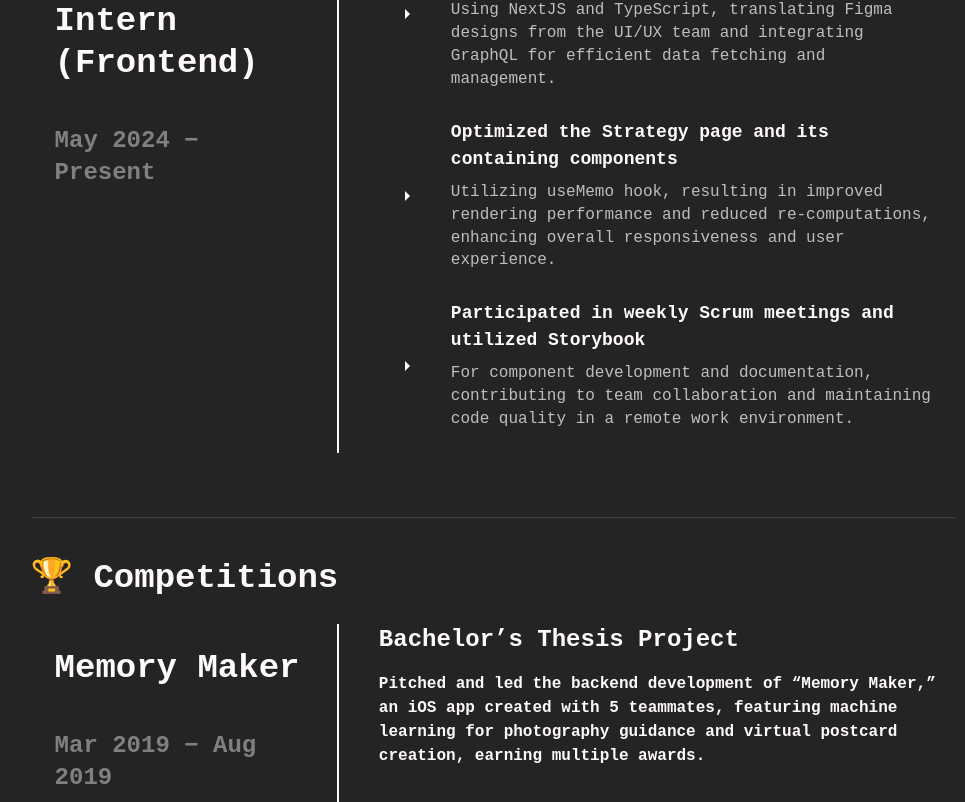
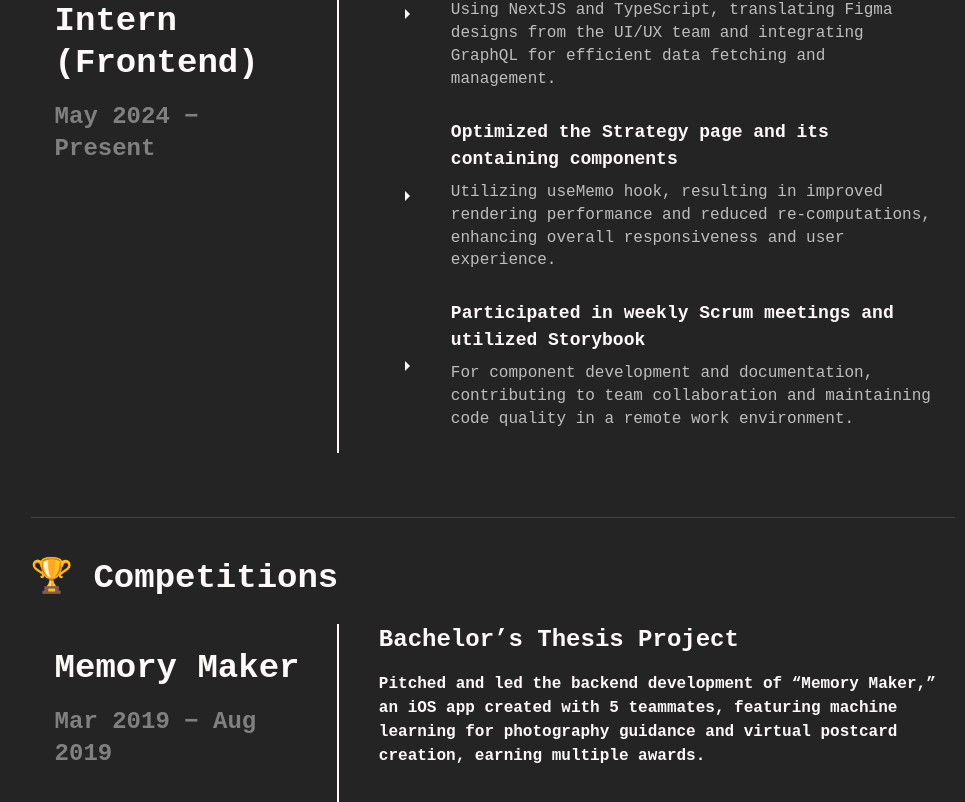
Before and after one commit to Jason-Wuuuu/Jason, a React (Vite) app: page / in a window 1280 px wide. Shown: the part 1238-2040 px from the top of the page, without its empty margins (147-1112 px from the left). Built offline with nearby package versions, Linux system fonts and the light colour scheme.

Commit message:
award image

```diff
--- a/src/components/ProfessionalHighlights.jsx
+++ b/src/components/ProfessionalHighlights.jsx
@@ -19,19 +19,20 @@ function ProfessionalHighlights() {
 
       <Grid container py={3}>
         <Grid item xs={12} md={4} borderRight={2}>
-          <Box
-            display="flex"
-            height="100%"
-            flexDirection="column"
-            gap={5}
-            p={3}
-          >
+          <Box display="flex" height="100%" flexDirection="column" p={3}>
+            <div>
               <Typography variant="h4" fontWeight="bold">
                 Web3 Software Engineer Intern (Frontend)
               </Typography>
-            <Typography variant="h5" fontWeight="bold" color="GrayText">
+              <Typography
+                variant="h5"
+                fontWeight="bold"
+                color="GrayText"
+                mt={2}
+              >
                 May 2024 − Present
               </Typography>
+            </div>
           </Box>
         </Grid>
 
@@ -114,15 +115,25 @@ function ProfessionalHighlights() {
             display="flex"
             height="100%"
             flexDirection="column"
-            gap={5}
+            justifyContent="space-between"
             p={3}
           >
+            <div>
               <Typography variant="h4" fontWeight="bold">
                 Memory Maker
               </Typography>
-            <Typography variant="h5" fontWeight="bold" color="GrayText">
+
+              <Typography
+                variant="h5"
+                fontWeight="bold"
+                color="GrayText"
+                mt={2}
+              >
                 Mar 2019 − Aug 2019
               </Typography>
+            </div>
+
+            <img src="./images/Award.png" alt="Award Image" loading="lazy" />
           </Box>
         </Grid>
 
@@ -131,14 +142,12 @@ function ProfessionalHighlights() {
             <Typography variant="h5" fontWeight="bold">
               Bachelor’s Thesis Project
             </Typography>
-
             <Typography variant="body1" fontWeight="bold" my={2}>
               Pitched and led the backend development of “Memory Maker,” an iOS
               app created with 5 teammates, featuring machine learning for
               photography guidance and virtual postcard creation, earning
               multiple awards.
             </Typography>
-
             <List>
               <ListItem>
                 <ListItemIcon>
```
Also changed, not shown: public/images/Award.png (added). Lines whose indentation alone changed are shown as unchanged.
